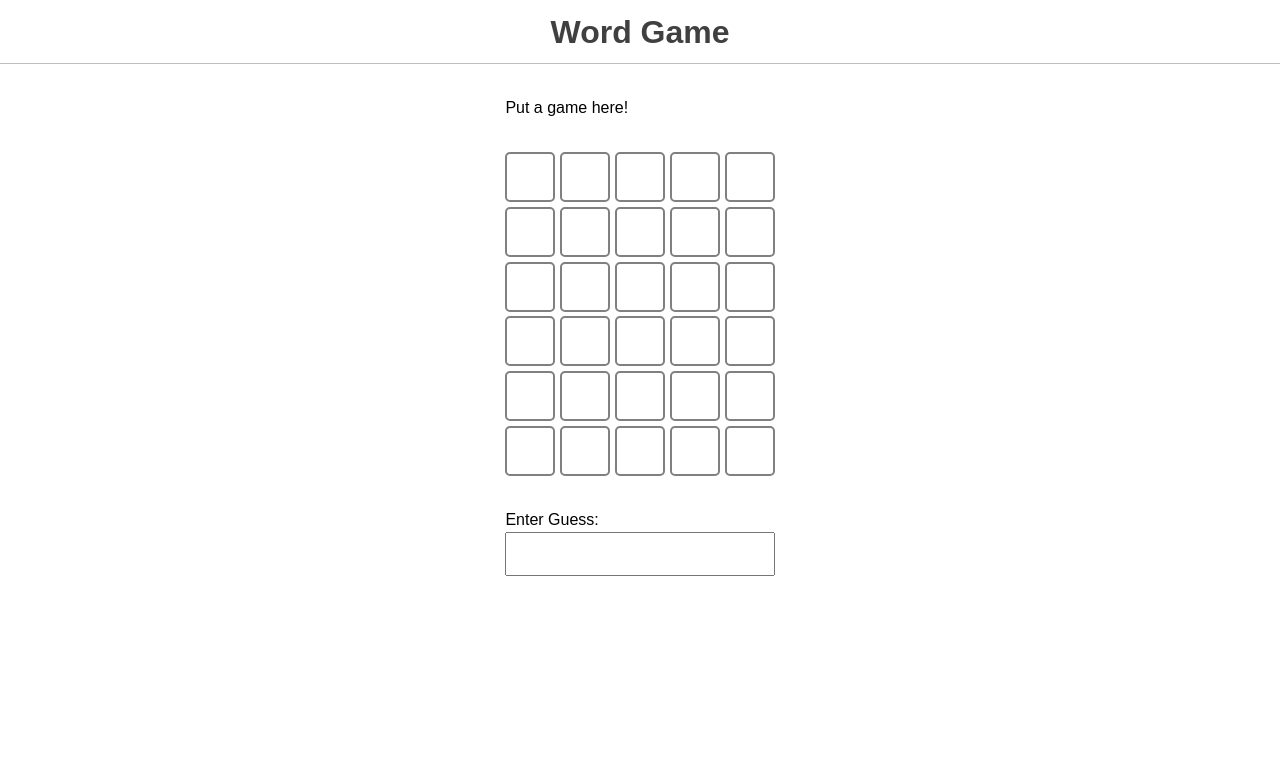
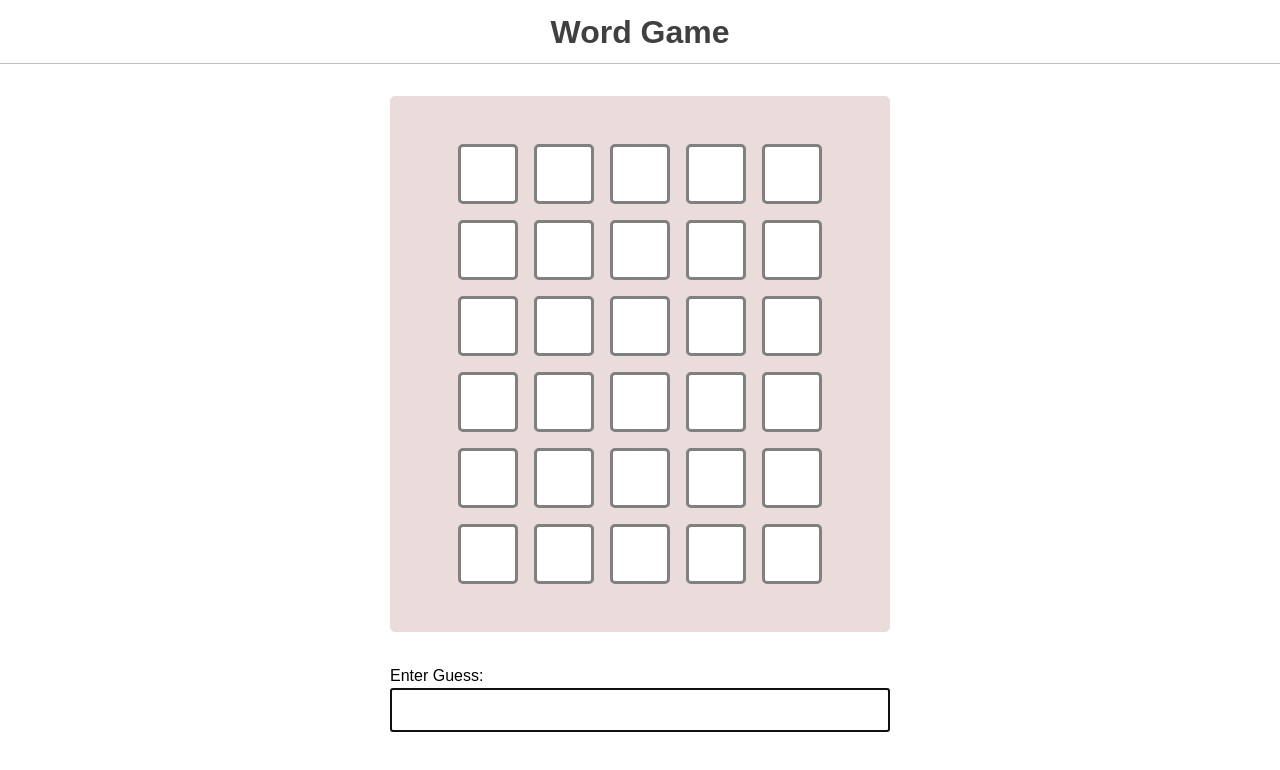
Before and after one commit to orr/simplewordle, a React app: page / in a window 1280 px wide. Built offline with nearby package versions, Linux system fonts and the light colour scheme.

Commit message:
game ready to play

```diff
--- a/src/components/Game/Game.js
+++ b/src/components/Game/Game.js
@@ -4,7 +4,7 @@ import { sample } from '../../utils';
 import { WORDS } from '../../data';
 import InputReader from '../InputReader/InputReader';
 import Grid from '../Grid/Grid';
-
+import GameMessage from '../GameMessage/GameMessage';
 // Pick a random word on every pageload.
 const answer = sample(WORDS);
 // To make debugging easier, we'll log the solution in the console.
@@ -13,19 +13,27 @@ console.info( answer );
 function Game() {
 
   const [guesses, setGuesses] = useState([]);
+  const [gameStatus, setGameStatus] = useState('PLAYING')
 
   function addGuess(guess) {
-    if( guesses.length < 6) {
+    if( guesses.length < 6 ) {
       let newGuess = {id: Math.random(), value: guess};
-    setGuesses(oldArray => [...guesses, newGuess]);
+      setGuesses(oldArray => [...guesses, newGuess]);
+      if( answer === guess )
+        setGameStatus('WON');
+      else if( guesses.length === 5)
+        setGameStatus('LOST');
     }
   }
 
   return <>
-  Put a game here!
+
   <Grid cols={5} rows={6} guesses={guesses} answer={answer}/>
 
-  <InputReader addGuess={addGuess}/>
+
+    <InputReader addGuess={addGuess} gameStatus={gameStatus}>
+     <GameMessage gameStatus={gameStatus} guesses={guesses }/>
+    </InputReader>
   </>;
 }
 
--- /dev/null
+++ b/src/components/GameMessage/GameMessage.js
@@ -0,0 +1,14 @@
+import React from 'react';
+import styles from './GameMessage.module.css'
+
+function GameMessage({gameStatus , guesses}) {
+  return (
+    <div className={ `${gameStatus == 'WON' ? styles.won:''} ${gameStatus == 'LOST' ? styles.lost:''} ${styles.wrapper}  ${gameStatus != 'PLAYING' ? styles.show:''} ` }>
+      {
+        gameStatus == 'WON' ? `Congratulations! You won in ${guesses.length } guess${guesses.length >1?'es':''} `: 'You lost'
+      }
+    </div>
+  );
+}
+
+export default GameMessage;
--- /dev/null
+++ b/src/components/GameMessage/GameMessage.module.css
@@ -0,0 +1,28 @@
+.wrapper {
+    position: absolute;
+    top: 120%;
+    left: -20%;
+    width: 140%;
+    padding: 3rem 2rem;
+    display: flex;
+    justify-content: center;
+    align-items: center;
+    opacity: 0;
+    transition: all 400ms ease;
+    color: #fff;
+    border-radius: 5px;
+    border: 3px solid rgb(14, 2, 2);
+}
+
+.show {
+    top:-250%;
+    opacity: 1;
+}
+
+.won {
+    background-color: rgb(65, 122, 65);
+}
+
+.lost {
+    background-color: red;
+}
--- /dev/null
+++ b/src/components/GameMessage/index.js
@@ -0,0 +1,2 @@
+export * from './GameMessage';
+export { default } from './GameMessage';
--- a/src/components/Grid/Grid.js
+++ b/src/components/Grid/Grid.js
@@ -8,11 +8,20 @@ function Grid({cols, rows, guesses, answer}) {
   const rowsArray = Array(rows).fill('3');
 
   function getStatus(rIndex, cIndex) {
-    if ( guesses.length === 0 || guesses.length - rIndex <= 0  )
-      return 'WRONG';
-    if( (guesses[rIndex].value).charAt(cIndex) === answer.charAt(cIndex))
+    if ( guesses.length === 0 || guesses.length - rIndex <= 0  )  {
+     //console.log(rIndex +" "+ cIndex  +"empty");
+      return 'EMPTY';
+    }
+    if( (guesses[rIndex].value).charAt(cIndex) === answer.charAt(cIndex)) {
+      //console.log(rIndex +" "+ cIndex  +"corret "+ (guesses[rIndex].value).charAt(cIndex) + " "+ answer.charAt(cIndex) );
       return "CORRECT";
-    return "HALF_CORRECT";
+    }
+    else if( answer.indexOf((guesses[rIndex].value).charAt(cIndex)) >= 0 ){
+      //console.log(rIndex +" "+ cIndex  +"half");
+      return "HALF_CORRECT"
+    }
+    //console.log(rIndex +" "+ cIndex  +"wrong");
+    return "WRONG";
   }
 
   return (
--- a/src/components/Grid/Grid.module.css
+++ b/src/components/Grid/Grid.module.css
@@ -1,10 +1,17 @@
 .gridWrapper {
     display: flex;
     flex-direction: column;
-    gap: .3rem;
+    gap: 1rem;
+    padding: 3rem;
+    background-color: #ebdcdc;
+    border-radius: 5px;
+    min-width: 500px;
+    margin: 0 auto;
 }
 
 .row {
     display: flex;
-    gap: .3rem;
+    justify-content: center;
+    gap: 1rem;
+    width: 100%;
 }
--- a/src/components/GridItem/GridItem.js
+++ b/src/components/GridItem/GridItem.js
@@ -8,7 +8,9 @@ function GridItem({children, status}) {
       return styles.green;
     if( status === 'HALF_CORRECT')
       return styles.gray;
-    return ''
+      if( status === 'WRONG')
+      return styles.red;
+    return styles.empty;
   }
 
   return (
--- a/src/components/GridItem/GridItem.module.css
+++ b/src/components/GridItem/GridItem.module.css
@@ -1,9 +1,9 @@
 .item {
-    border: 2px solid gray;
-    width: 50px;
-    height: 50px;
+    border: 3px solid gray;
+    width: 60px;
+    height: 60px;
     background-color: #fff;
-    color: black;
+    color: #fff;
     border-radius: 5px;
     display: flex;
     justify-content: center;
@@ -12,9 +12,17 @@
 }
 
 .green {
-    background-color: green;
+    background-color: rgb(65, 122, 65);
 }
 
 .gray {
     background-color: gray;
 }
+
+.red {
+    background-color: red;
+}
+
+.empty {
+    background-color: #fff;
+}
--- a/src/components/InputReader/InputReader.js
+++ b/src/components/InputReader/InputReader.js
@@ -2,13 +2,13 @@ import React, { useState } from 'react';
 import styles from './InputReader.module.css';
 
 
-function InputReader({addGuess}) {
+function InputReader({addGuess, gameStatus, children}) {
 
   const [guess, setGuess] = useState('');
 
   function handleSubmit(event) {
     event.preventDefault();
-    addGuess(guess);
+    addGuess(guess.toUpperCase());
     setGuess('');
   }
 
@@ -21,9 +21,12 @@ function InputReader({addGuess}) {
       <label htmlFor='guessInput'>
         Enter Guess:
       </label>
-      <input id='guessInput' type='text'
+      <input id='guessInput' type='text' autoFocus
         value={guess} onChange={(e) => handleChange(e.target.value)}
-      required={true} minLength={5} maxLength={5}  />
+      required={true}  maxLength={5}  minLength={5}
+        disabled={gameStatus !== 'PLAYING'}
+      />
+      {children}
     </form>
   );
 }
--- a/src/components/InputReader/InputReader.module.css
+++ b/src/components/InputReader/InputReader.module.css
@@ -1,9 +1,13 @@
 .form {
     display: flex;
     flex-direction: column;
+    position: relative;
+    width: 100%;
 }
 
 .form input {
     text-transform: uppercase;
     padding: .5rem .3rem;
+    width: 100%;
+    display: block
 }
--- a/src/styles.css
+++ b/src/styles.css
@@ -77,10 +77,10 @@ h1 {
   display: flex;
   flex-direction: column;
   gap: var(--game-spacing);
-  padding: var(--game-spacing) 32px;
+  padding: var(--game-spacing) 0;
   margin: 0 auto;
-  min-width: 250px;
-  max-width: min(500px, 58vh, 100%);
+  min-width: min(250px,70%);
+  max-width: min(500px, 100%);
 }
 
 .guess-results {
```
Also changed, not shown: 1 other file.
